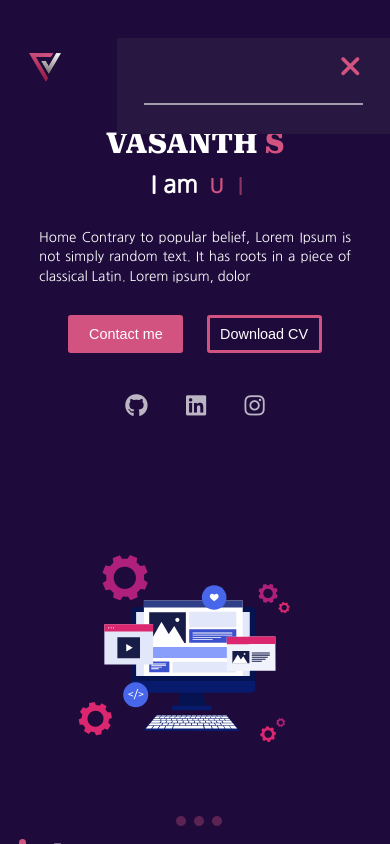
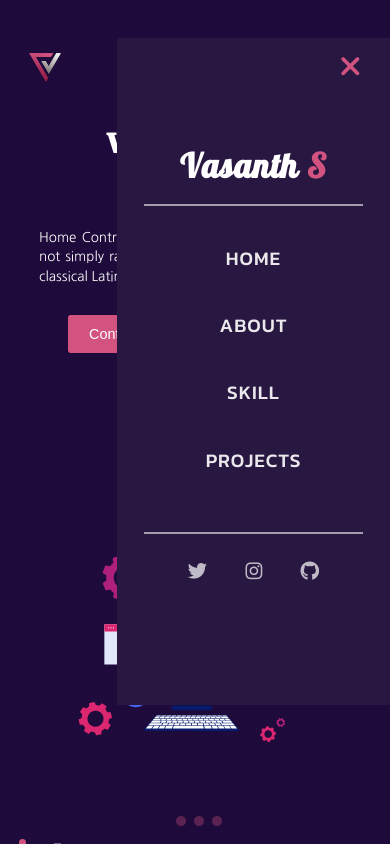
Before and after one commit to vskvasanth77/portfolio, a React (Create React App) app: page / in a window 390 px wide. Both pictures are taken after a click on the element 363 px from the left and 67 px from the top of the page. Shown: the top 844 px of the page. Built offline with nearby package versions, Linux system fonts and the light colour scheme.

Commit message:
issue cleared with nav mobileview

```diff
--- a/src/Components/Nav.js
+++ b/src/Components/Nav.js
@@ -15,6 +15,7 @@ const Nav = () => {
         </div>
         <div className={!menuclick ? "listhandler_open" : "listhandler_close"}>
           <div className="insidelisthandler">
+            <div className="bg">
               <div className="insideh1">
                 <h1 className="navheader">
                   Vasanth <span>S</span>
@@ -35,6 +36,8 @@ const Nav = () => {
               </div>
             </div>
           </div>
+        </div>
+
         <div className="btn-container">
           <button>Lets talk</button>
         </div>
--- a/src/styles/Nav.css
+++ b/src/styles/Nav.css
@@ -8,7 +8,6 @@
   position: sticky;
   z-index: 1;
   top: 0;
-
   padding: 1.5rem 0;
 }
 
@@ -110,6 +109,7 @@
     justify-content: space-between;
     margin-top: 4rem;
   }
+
   .logocontainer {
     margin-left: 3rem;
   }
@@ -118,6 +118,7 @@
     width: 100%;
     height: 3rem;
   }
+
   .insidelisthandler {
     width: 70%;
     position: absolute;
@@ -125,16 +126,19 @@
     right: 0%;
     background-color: #281841; /*1e0b3b*/
     height: 100%;
-    overflow: hidden;
+    /* overflow: hidden; */
     padding-top: 10rem;
     z-index: 10;
     transition: all 0.9s ease-in-out;
   }
-
+  .bg {
+    background-color: #281841;
+  }
   .insideh1 {
     display: block;
     margin-bottom: 4rem;
-    margin-top: 1rem;
+    padding-top: 1rem;
+    /* margin-top: 1rem; */
     position: relative;
   }
 
@@ -147,7 +151,7 @@
 
     width: 80%;
     left: 10%;
-    top: 70px;
+    top: 70px; /*70*/
     opacity: 1;
   }
 
@@ -204,7 +208,7 @@
 
     width: 80%;
     left: 10%;
-    top: 67%;
+    top: 140; /*67*/
     opacity: 1;
   }
   .socialmediacontroler {
@@ -212,12 +216,12 @@
     flex-direction: row;
 
     justify-content: center;
-
+    padding-bottom: 10rem;
     margin: 4rem auto;
   }
   .socialmediacontroler i {
     font-size: 2rem;
-    padding: 2rem 2rem;
+    padding: 3rem 2rem;
     opacity: 70%;
     cursor: pointer;
   }
```
Lines whose indentation alone changed are shown as unchanged.
